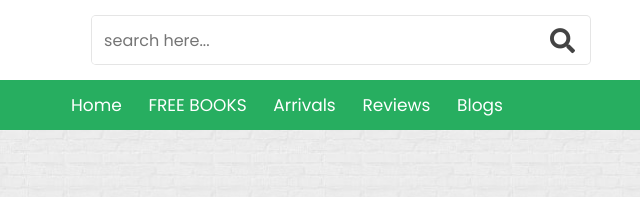
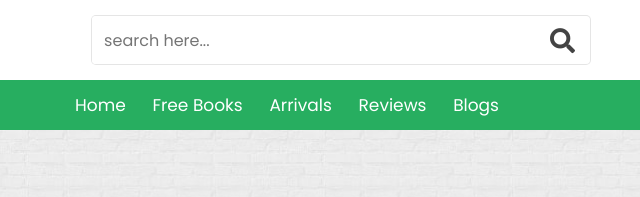
Before and after one commit to mashkoor098/KCE-Multi-Study, a plain HTML site: page index.html in a window 1280 px wide. Shown: the top 197 px of the page, 353-993 px from the left. Drawn offline with nearby package versions, Linux system fonts and the light colour scheme.

Commit message:
KCE-Multi-Study

```diff
--- a/index.html
+++ b/index.html
@@ -38,7 +38,7 @@
         <div class="header-2">
             <nav class="navbar">
                 <a href="#home">home</a>
-                <a href="#featured">FREE BOOKS</a>
+                <a href="#featured">Free Books</a>
                 <a href="#arrivals">arrivals</a>
                 <a href="#reviews">reviews</a>
                 <a href="#blogs">blogs</a>
```
Also changed, not shown: image/2letter-bg.jpg (deleted), image/comp_syllabus.jpg (deleted), image/comp_syllabus.png (added).
